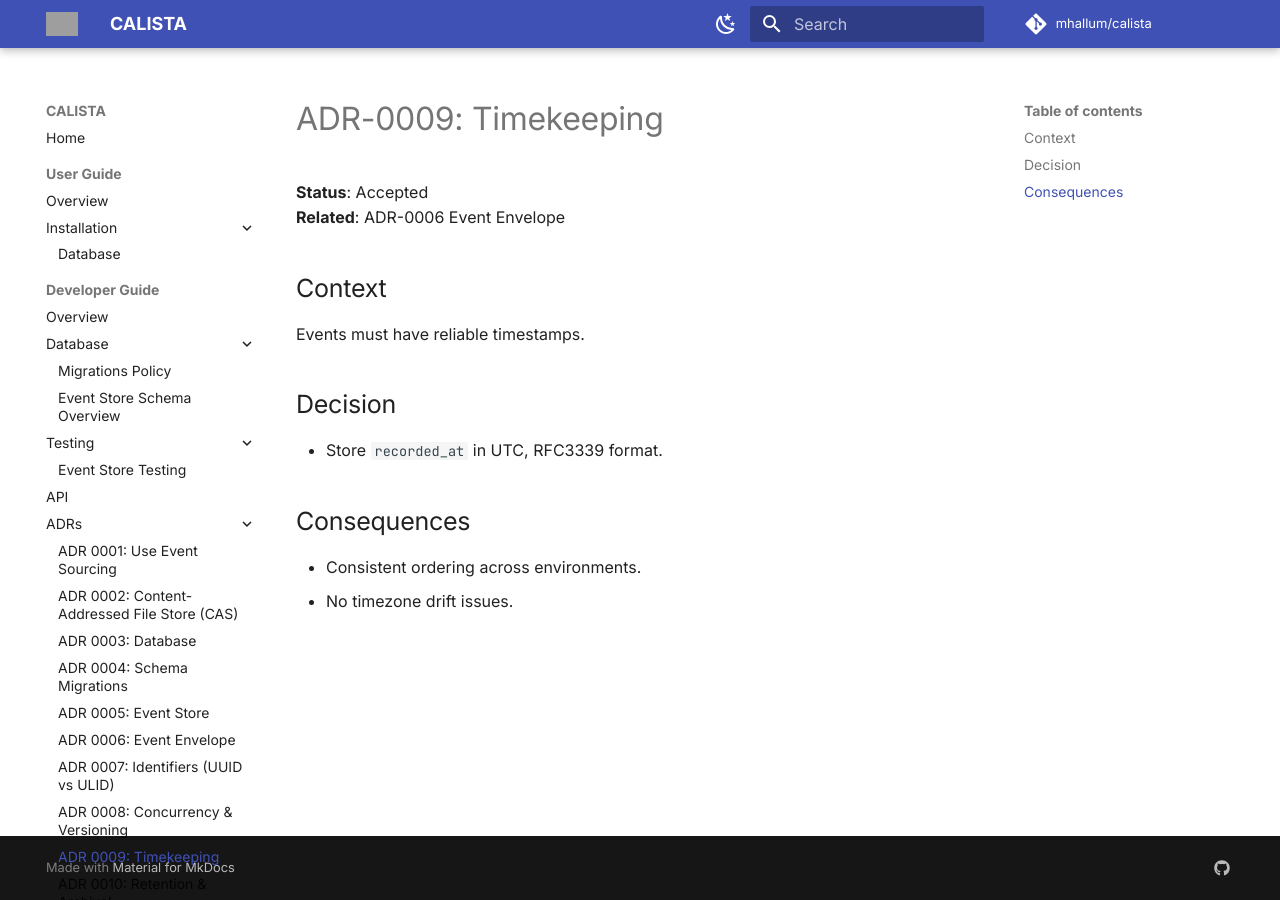
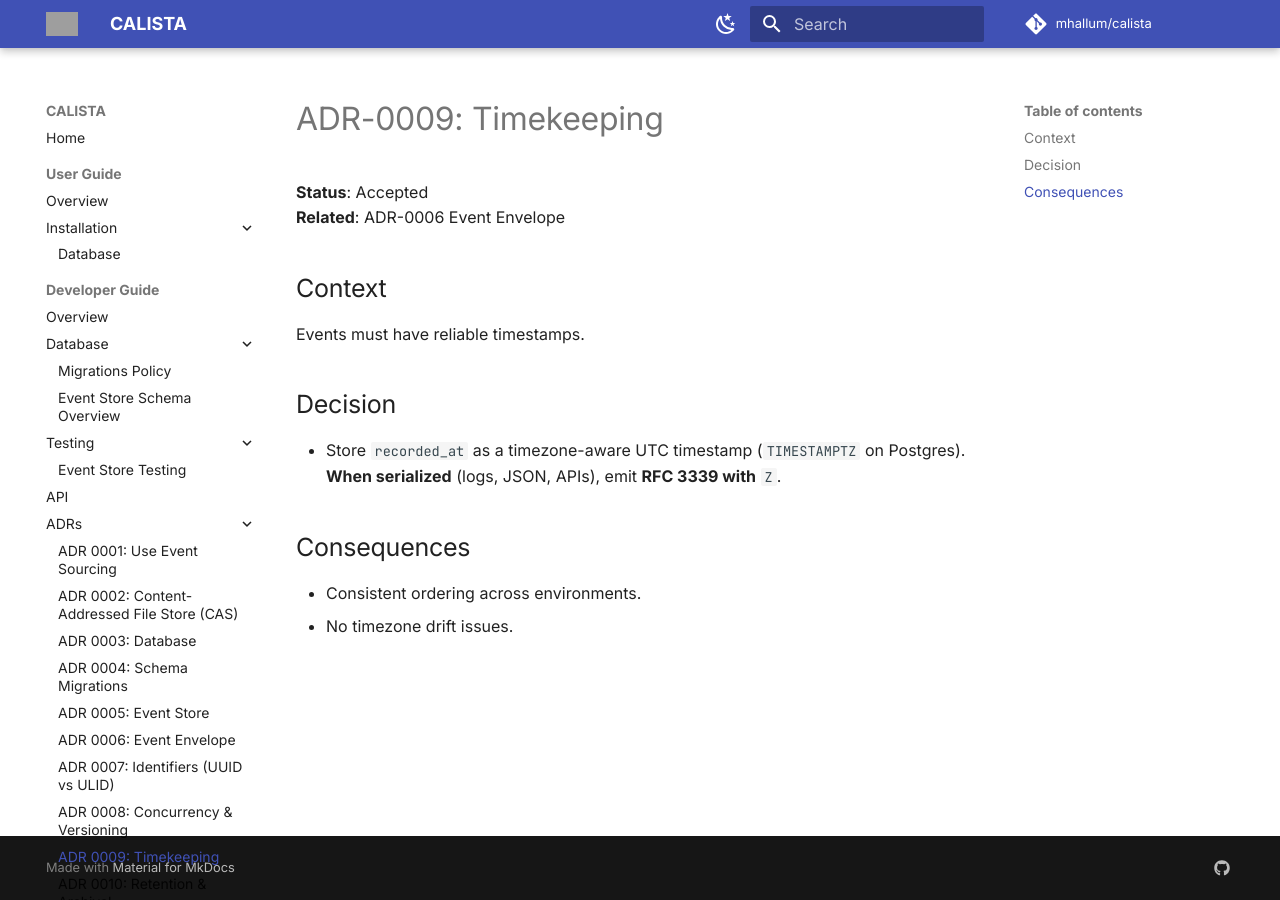
Before and after one commit to mhallum/calista, an MkDocs documentation site: the page built from docs/dev/adr/0009-timekeeping.md, in a window 1280 px wide. Built offline with MkDocs 1.6.1 and Material for MkDocs 9.7.7, drawn with Linux system fonts in a browser that asks for light colours; comment, search, counter and statistics services are not loaded; grey boxes are pictures that could not be loaded.

Commit message:
docs(adr): :memo: clarify timestamp storage format in ADR-0009

```diff
--- a/docs/dev/adr/0009-timekeeping.md
+++ b/docs/dev/adr/0009-timekeeping.md
@@ -9,7 +9,7 @@ Events must have reliable timestamps.
 
 ## Decision
 
-- Store `recorded_at` in UTC, RFC3339 format.
+- Store `recorded_at` as a timezone-aware UTC timestamp (`TIMESTAMPTZ` on Postgres). **When serialized** (logs, JSON, APIs), emit **RFC 3339 with** `Z`.
 
 ## Consequences
 
```
